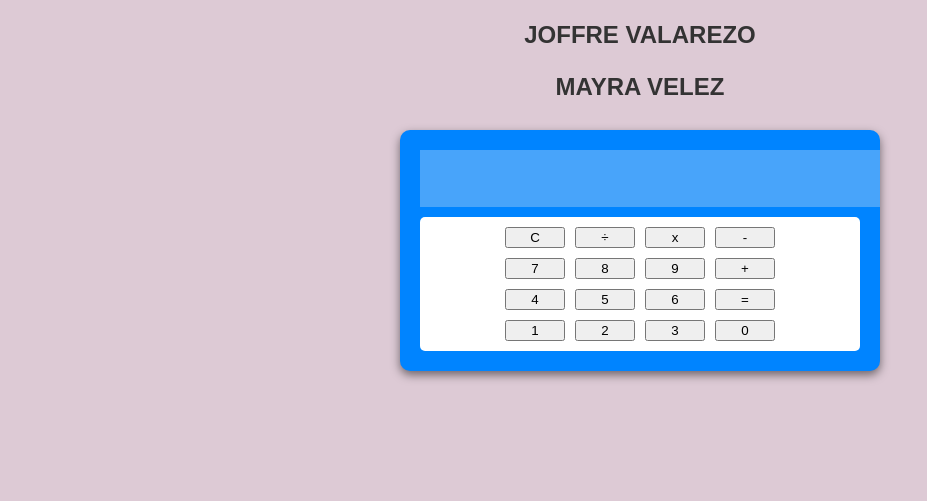
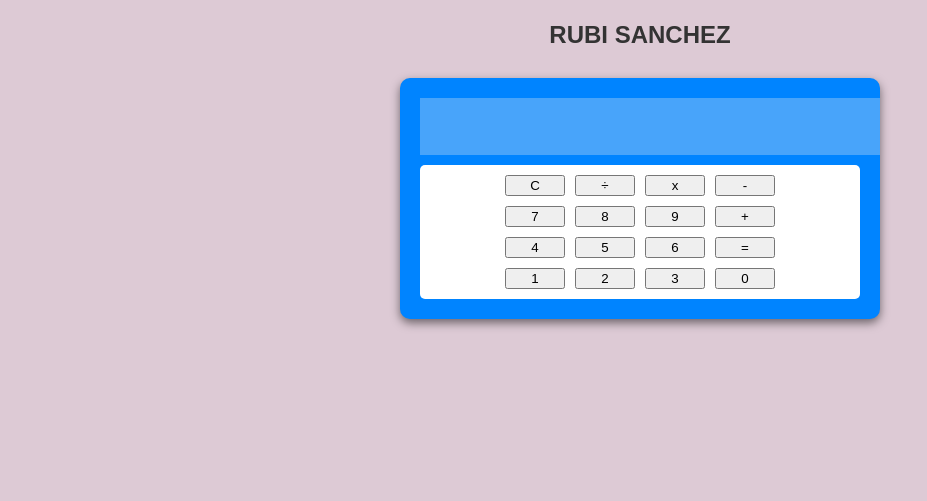
Before and after one commit to RubiSanchezLoor/calculadora-, a plain HTML site: page Index.html in a window 1280 px wide. Shown: the part 299-800 px from the top of the page, without its empty margins (0-927 px from the left). Drawn offline with Linux system fonts and the light colour scheme.

Commit message:
Update team members in Index.html

```diff
--- a/Index.html
+++ b/Index.html
@@ -11,9 +11,9 @@
     <p>DESARROLLO DE APLICACIONES WEB</p>
   </div>
 <div class="integrantes">
-        <p>FABRICIO MENDOZA</p>
-        <p>JOFFRE VALAREZO</p>
-        <p>MAYRA VELEZ</p>
+        <p>RUBI SANCHEZ</p>
+        <p></p>
+        <p></p>
 </div>
   <div class="calculadora">
     <input type="text" id="pantalla" disabled>
```
